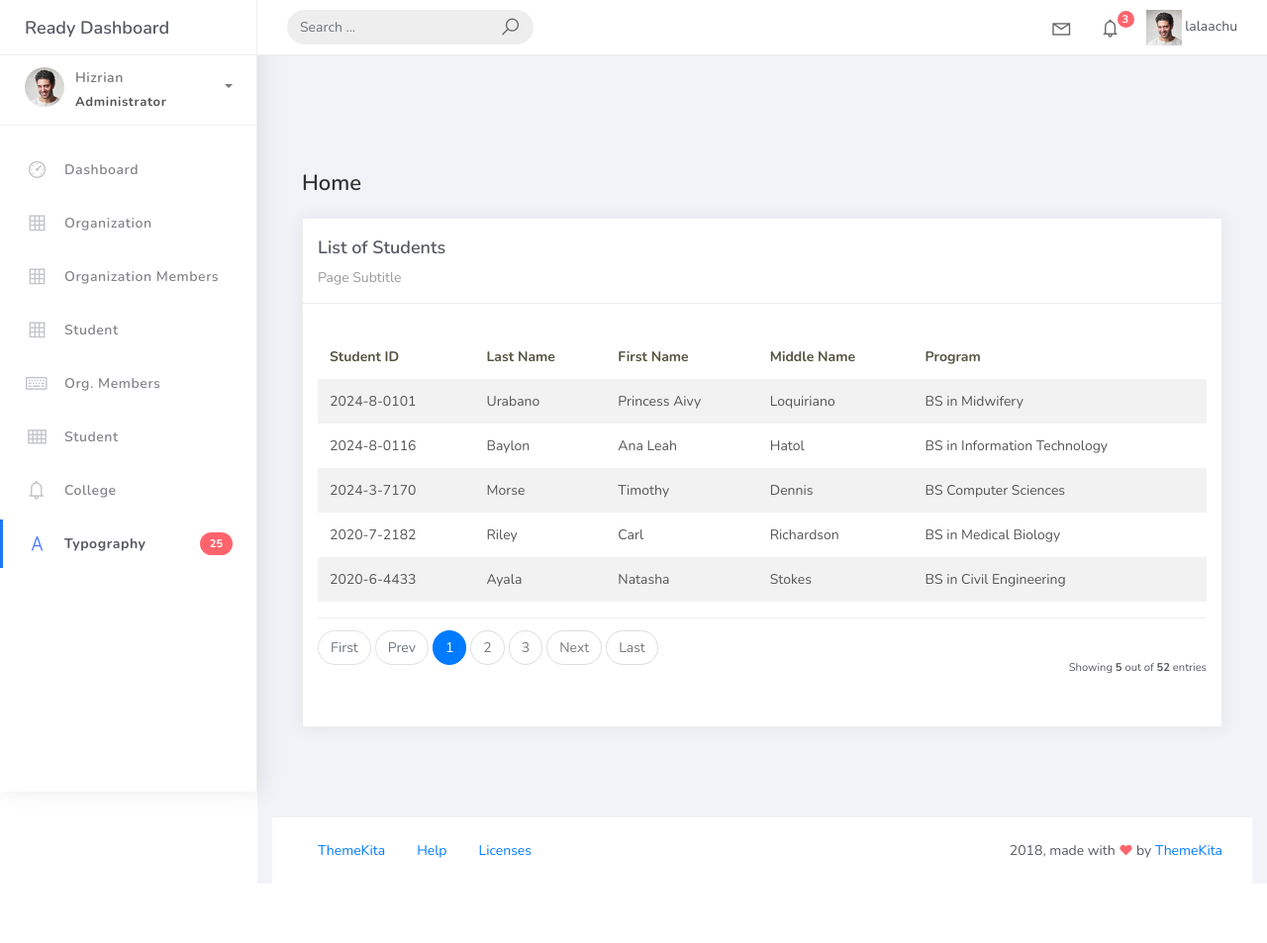
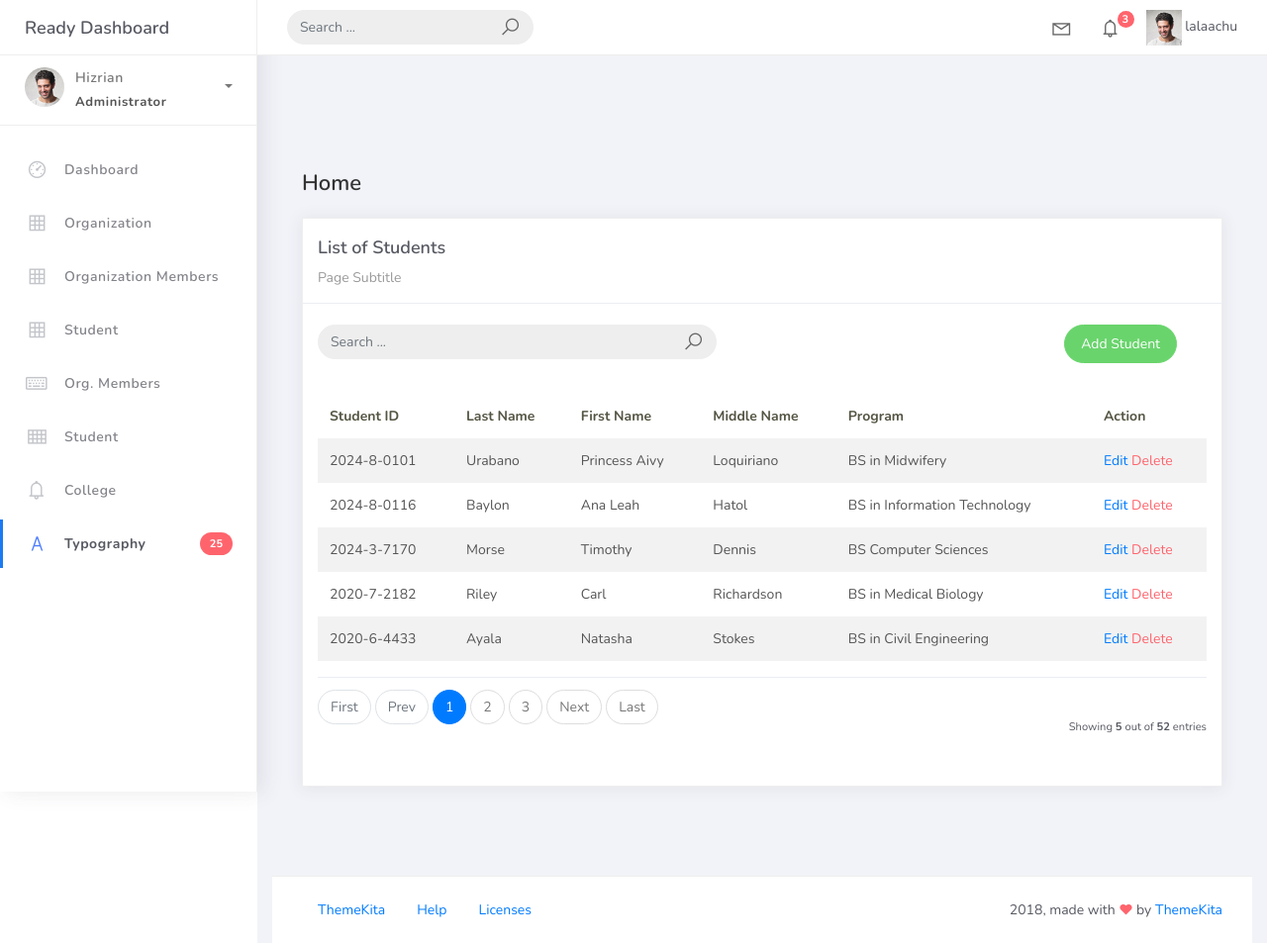
Before and after one commit to a-chu4u/PSUSphere, a Django app: page /stu_list in a window 1280 px wide. Shown: the whole page at 99% size. Before the commit the page ends 893 px from the top, so only its background shows below. Run offline with Django 5.2, Linux system fonts and the light colour scheme; data comes from the database, SQL or seed files in the repository; both versions use the stored data as it was after the commit; some libraries are stand-ins or nearby versions.

Commit message:
student finish

```diff
--- a/projectsite/projectsite/urls.py
+++ b/projectsite/projectsite/urls.py
@@ -16,7 +16,7 @@ Including another URLconf
 """
 from django.contrib import admin
 from django.urls import path
-from studentorg.views import HomePageView, OrganizationList, OrganizationCreateView, OrganizationUpdateView, OrganizationDeleteView, OrganizationMemberListView, OrganizationMemberCreateView, OrganizationMemberUpdateView, OrganizationMemberDeleteView, StudentListView
+from studentorg.views import HomePageView, OrganizationList, OrganizationCreateView, OrganizationUpdateView, OrganizationDeleteView, OrganizationMemberListView, OrganizationMemberCreateView, OrganizationMemberUpdateView, OrganizationMemberDeleteView, StudentListView, StudentCreateView, StudentUpdateView, StudentDeleteView
 from studentorg import views
 
 urlpatterns = [
@@ -33,4 +33,7 @@ urlpatterns = [
     path("orgmem_list/<pk>/delete", views.OrganizationMemberDeleteView.as_view(), name="organization-member-delete"),
 
     path("stu_list", views.StudentListView.as_view(), name="student-list"),
+    path("student_list/add", views.StudentCreateView.as_view(), name="student-add"),
+    path("student_list/<pk>", views.StudentUpdateView.as_view(), name="student-update"),
+    path("student_list/<pk>/delete", views.StudentDeleteView.as_view(), name="student-delete")
 ]
--- a/projectsite/studentorg/views.py
+++ b/projectsite/studentorg/views.py
@@ -2,7 +2,7 @@ from django.shortcuts import render
 from django.views.generic.list import ListView
 from django.views.generic.edit import CreateView, UpdateView, DeleteView
 from studentorg.models import Organization, OrgMember, Student
-from studentorg.forms import OrganizationForm, OrganizationMemberForm
+from studentorg.forms import OrganizationForm, OrganizationMemberForm, StudentForm
 from django.urls import reverse_lazy
 
 class HomePageView(ListView):
@@ -40,6 +40,12 @@ class OrganizationMemberCreateView(CreateView):
     template_name = "orgmem_form.html"
     success_url = reverse_lazy("organization-member-list")
 
+class StudentCreateView(CreateView):
+    model = Student
+    form_class = StudentForm
+    template_name = "stu_form.html"
+    success_url = reverse_lazy("student-list")
+
 class OrganizationUpdateView(UpdateView):
     model = Organization
     form_class = OrganizationForm
@@ -52,6 +58,12 @@ class OrganizationMemberUpdateView(UpdateView):
     template_name = "orgmem_form.html"
     success_url = reverse_lazy("organization-member-list")
 
+class StudentUpdateView(UpdateView):
+    model = Student
+    form_class = StudentForm
+    template_name = "stu_form.html"
+    success_url = reverse_lazy("student-list")
+
 class OrganizationDeleteView(DeleteView):
     model = Organization
     template_name = "org_del.html"
@@ -61,3 +73,8 @@ class OrganizationMemberDeleteView(DeleteView):
     model = OrgMember
     template_name = "orgmem_del.html"
     success_url = reverse_lazy("organization-member-list")
+
+class StudentDeleteView(DeleteView):
+    model = Student
+    template_name = "stu_del.html"
+    success_url = reverse_lazy("student-list")
--- a/projectsite/templates/stu_list.html
+++ b/projectsite/templates/stu_list.html
@@ -15,6 +15,32 @@
                         <div class="card-category">Page Subtitle</div>
                     </div>
 
+                    <br />
+
+                    <div class="col-md-12 row">
+                        <div class="col-md-6">
+                            <form class="navbar-left navbar-form nav-search mr-md-3" action="">
+                                <div class="input-group">
+                                    <input type="text" placeholder="Search ..." class="form-control" />
+
+                                    <div class="input-group-append">
+                                        <span class="input-group-text">
+                                            <i class="la la-search search-icon"></i>
+                                        </span>
+                                    </div>
+                                </div>
+                            </form>
+                        </div>
+
+                        <div class="col-md-6">
+                            <div class="pull-right">
+                                <a href="{% url 'student-add' %}" class="btn btn-success btn-rounded">
+                                    Add Student
+                                </a>
+                            </div>
+                        </div>
+                    </div>
+
                     <div class="card-body">
                         <table class="table table-striped mt-3">
                             <thead>
@@ -24,6 +50,7 @@
                                     <th scope="col">First Name</th>
                                     <th scope="col">Middle Name</th>
                                     <th scope="col">Program</th>
+                                    <th scope="col">Action</th>
                                 </tr>
                             </thead>
 
@@ -35,6 +62,16 @@
                                     <td>{{ object.firstname }}</td>
                                     <td>{{ object.middlename }}</td>
                                     <td>{{ object.program }}</td>
+                                    <td>
+                                        <a href="student_list/{{ object.id }}">Edit</a>
+                                        <a href="student_list/{{ object.id }}/delete" class="text-danger">Delete</a>
+                                    </td>
+                                </tr>
+                                {% empty %}
+                                <tr>
+                                    <td colspan="6" style="text-align: center">
+                                        <p class="text-sm font-weight-bold mb-0">No Records Found</p>
+                                    </td>
                                 </tr>
                                 {% endfor %}
                             </tbody>
```
Also changed, not shown: projectsite/templates/stu_del.html (added, +63 -0 lines), projectsite/templates/stu_form.html (added, +54 -0 lines), projectsite/db.sqlite3.
